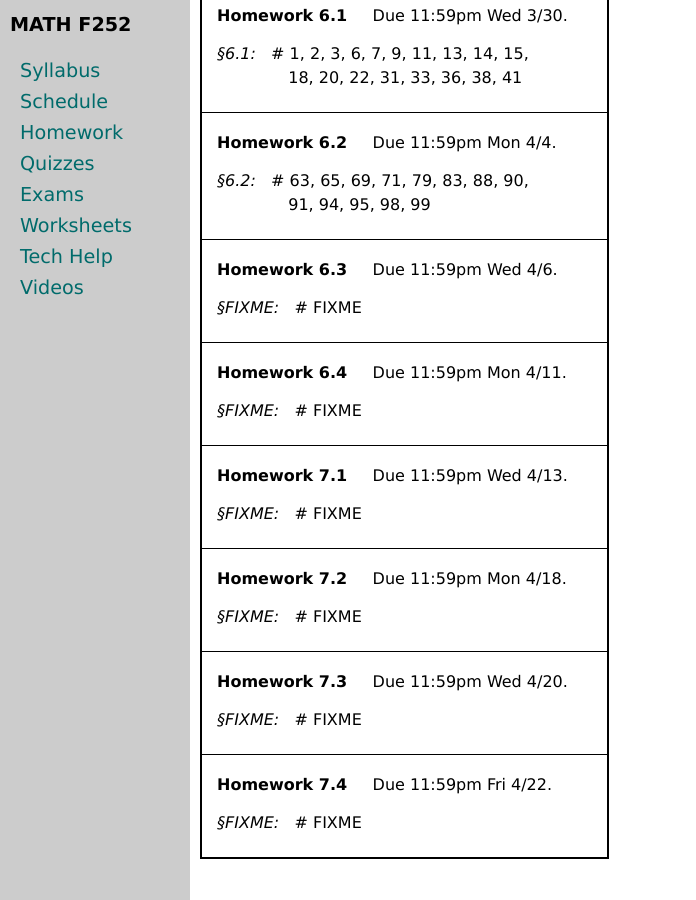
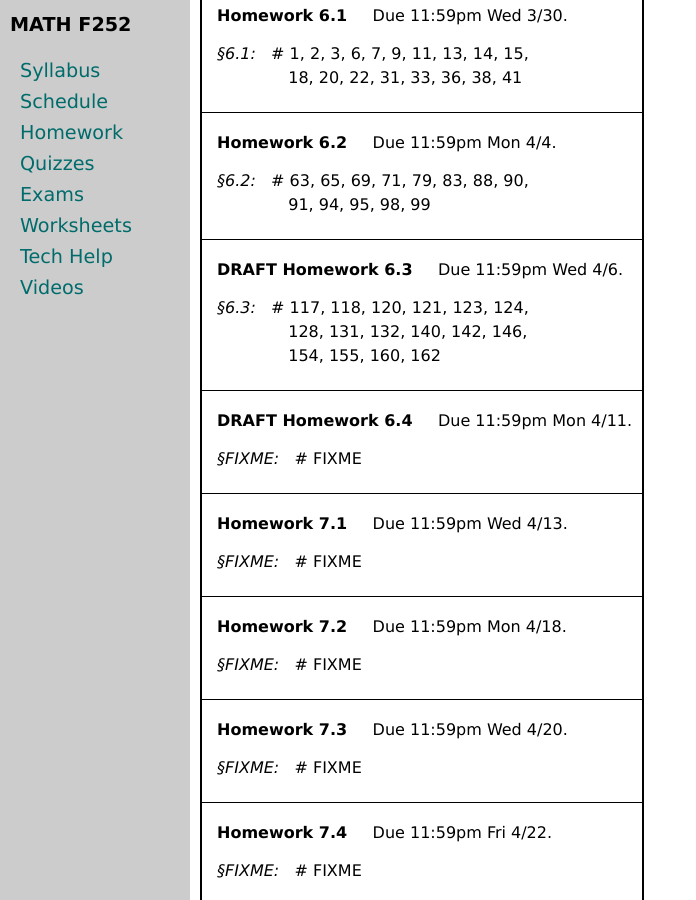
Before and after one commit to uaf-math/calc2, a Jekyll site: the page built from homework.md, in a window 1280 px wide and 900 px high, scrolled down 3503 px. Shown: the whole window, without its empty margins (0-696 px from the left). Built offline with Jekyll 4.4.1, drawn with Linux system fonts in a browser that asks for light colours.

Commit message:
draft HW 6.3

```diff
--- a/_data/homework.yml
+++ b/_data/homework.yml
@@ -149,12 +149,14 @@ homework:
   - section: 6.2
     problems: 63, 65, 69, 71, 79, 83, 88, 90,
     cont: 91, 94, 95, 98, 99
-- name: Homework 6.3
+- name: DRAFT Homework 6.3
   due: 11:59pm Wed 4/6
   sections:
-  - section: FIXME
-    problems: FIXME
-- name: Homework 6.4
+  - section: 6.3
+    problems: 117, 118, 120, 121, 123, 124,
+    cont: 128, 131, 132, 140, 142, 146,
+    contcont: 154, 155, 160, 162
+- name: DRAFT Homework 6.4
   due: 11:59pm Mon 4/11
   sections:
   - section: FIXME
```
